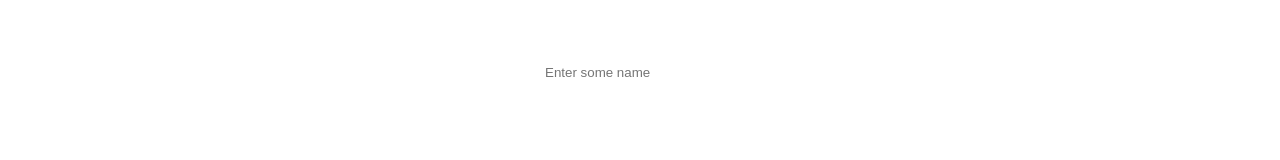
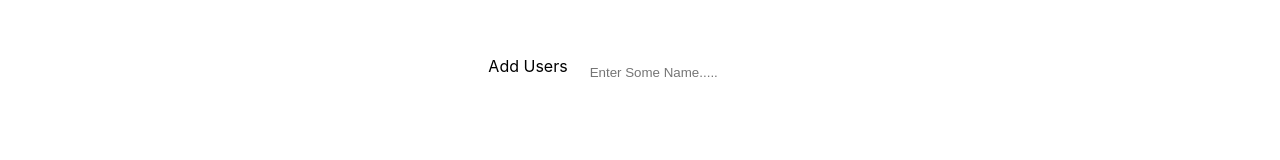
Before and after one commit to codenipun/assignment-nipun-jain, a React (Create React App) app: page / in a window 1280 px wide. Shown: the part 144-304 px from the top of the page. Built offline with nearby package versions, Linux system fonts and the light colour scheme.

Commit message:
Update App.js

```diff
--- a/src/App.js
+++ b/src/App.js
@@ -1,102 +1,140 @@
 import "./App.css";
-import { useState } from "react";
+import { useState, useEffect, dropdownRef } from "react";
 let list = [
   {
     id: 101,
     name: "John",
-    email:"john43@gmail.com"
+    email: "john43@gmail.com",
   },
   {
     id: 102,
     name: "Aman",
-    email:"aman34@gmail.com"
+    email: "aman34@gmail.com",
   },
   {
     id: 103,
     name: "Sumit",
-    email:"sumit9876@gmail.com"
+    email: "sumit9876@gmail.com",
   },
   {
     id: 104,
     name: "Vinay",
-    email:"vinay456@gmail.com"
+    email: "vinay456@gmail.com",
   },
   {
     id: 105,
     name: "Nipun",
-    email:"nipun68@gmail.com"
+    email: "nipun68@gmail.com",
   },
   {
     id: 106,
     name: "Tanya",
-    email:"tanya098@gmail.com"
+    email: "tanya098@gmail.com",
   },
   {
     id: 107,
     name: "Sawan",
-    email:"sawan4567@gmail.com"
+    email: "sawan4567@gmail.com",
   },
-]
+];
 
 function App() {
   const [open, setOpen] = useState(false);
-  const [dummyData, setDummyData] = useState(list)
+  const [dummyData, setDummyData] = useState(list);
   const [searchInput, setSearchInput] = useState("");
   const [selectedData, setSelectedData] = useState([]);
 
   function handleItemClick(id, name, email) {
-    setSelectedData([...selectedData, { id: id, name: name, email:email }]);
-    setDummyData(dummyData.filter((item) => item.id !== id))
+    setSelectedData([...selectedData, { id: id, name: name, email: email }]);
+    setDummyData(dummyData.filter((item) => item.id !== id));
   }
 
-  function handleRemoveItem(id, name, email){
-    setDummyData([...dummyData, {id:id, name:name, email:email}])
-    setSelectedData(selectedData.filter((item)=>item.id!==id));
+  function handleRemoveItem(id, name, email) {
+    setDummyData([...dummyData, { id: id, name: name, email: email }]);
+    setSelectedData(selectedData.filter((item) => item.id !== id));
   }
 
-  function handleSearch(event){
-    console.log(event.target.value)
+  function handleSearch(event) {
     setSearchInput(event.target.value);
-    if(event.target.value) setDummyData(dummyData.filter((item)=>item.name.toLowerCase().includes(searchInput.toLowerCase())));
-    else setDummyData(list.filter(item => !selectedData.some(selected => selected.id === item.id)));
+    if (event.target.value)
+      setDummyData(
+        dummyData.filter((item) =>
+          item.name.toLowerCase().includes(searchInput.toLowerCase())
+        )
+      );
+    else
+      setDummyData(
+        list.filter(
+          (item) => !selectedData.some((selected) => selected.id === item.id)
+        )
+      );
   }
+  // document.body.addEventListener('click',()=>{
 
-  console.log(dummyData)
+  //   setOpen(false)
+  // })
+
+  // console.log(dummyData)
+
+
   return (
     <div className="mainApp">
       <div className="App">
+        <div className="Heading">Add Users</div>
         <div className="selectedItems">
           {selectedData.map((item) => (
             <div key={item.id} className="item">
               <div className="itemLogo">{item.name[0]}</div>
               <text>{item.name}</text>
-              <text className="crossIcon" onClick={()=>handleRemoveItem(item.id, item.name, item.email)}>X</text>
+              <text
+                className="crossIcon"
+                onClick={() => handleRemoveItem(item.id, item.name, item.email)}
+              >
+                X
+              </text>
             </div>
           ))}
         </div>
-      <div className="Container1">
+
           <input
             type="text"
             className="inputfield"
-          placeholder="Enter some name"
-          onClick={() => !open && setOpen(!open)}
-          onChange={(e)=>handleSearch(e)}
-        />
-      {open && (
-        dummyData.length!==0 && <div className="dummy_data_container">
+            placeholder="Enter Some Name....."
+            // onClick={}
+            onChange={(e) => handleSearch(e)}
+            onFocus={() =>setOpen(true)}
+          ></input>
+          {open && dummyData.length !== 0 && (
+            <div className="dummy_data_container">
               {dummyData.map((item) => (
-            <div key={item.id} className="dummy_item"
-              onClick={() => handleItemClick(item.id, item.name, item.email)}
+                <div
+                  key={item.id}
+                  className="dummy_item"
+                  onClick={() =>
+                    handleItemClick(item.id, item.name, item.email)
+                  }
                 >
                   <div className="itemLogo">{item.name[0]}</div>
-              <text><span className="itemName">{item.name}</span> - <span className="itemEmail">{item.email}</span></text>
+                  <text className="itemContent">
+                    <span className="itemName">{item.name}</span>
+                    <span className="itemEmail">{item.email}</span>
+                  </text>
                 </div>
               ))}
             </div>
           )}
+
       </div>
+      <div className="footer">
+        Designed By{" "}
+        <a
+          href="https://linkedin.com/in/nipun18"
+          target="_blank"
+          className="name"
+        >
+          Nipun Jain
+        </a>
       </div>
-      <div className="footer">Designed By <a href="https://linkedin.com/in/nipun18" target="_blank" className="name">Nipun Jain</a></div>
     </div>
   );
 }
```
Lines whose indentation alone changed are shown as unchanged.
